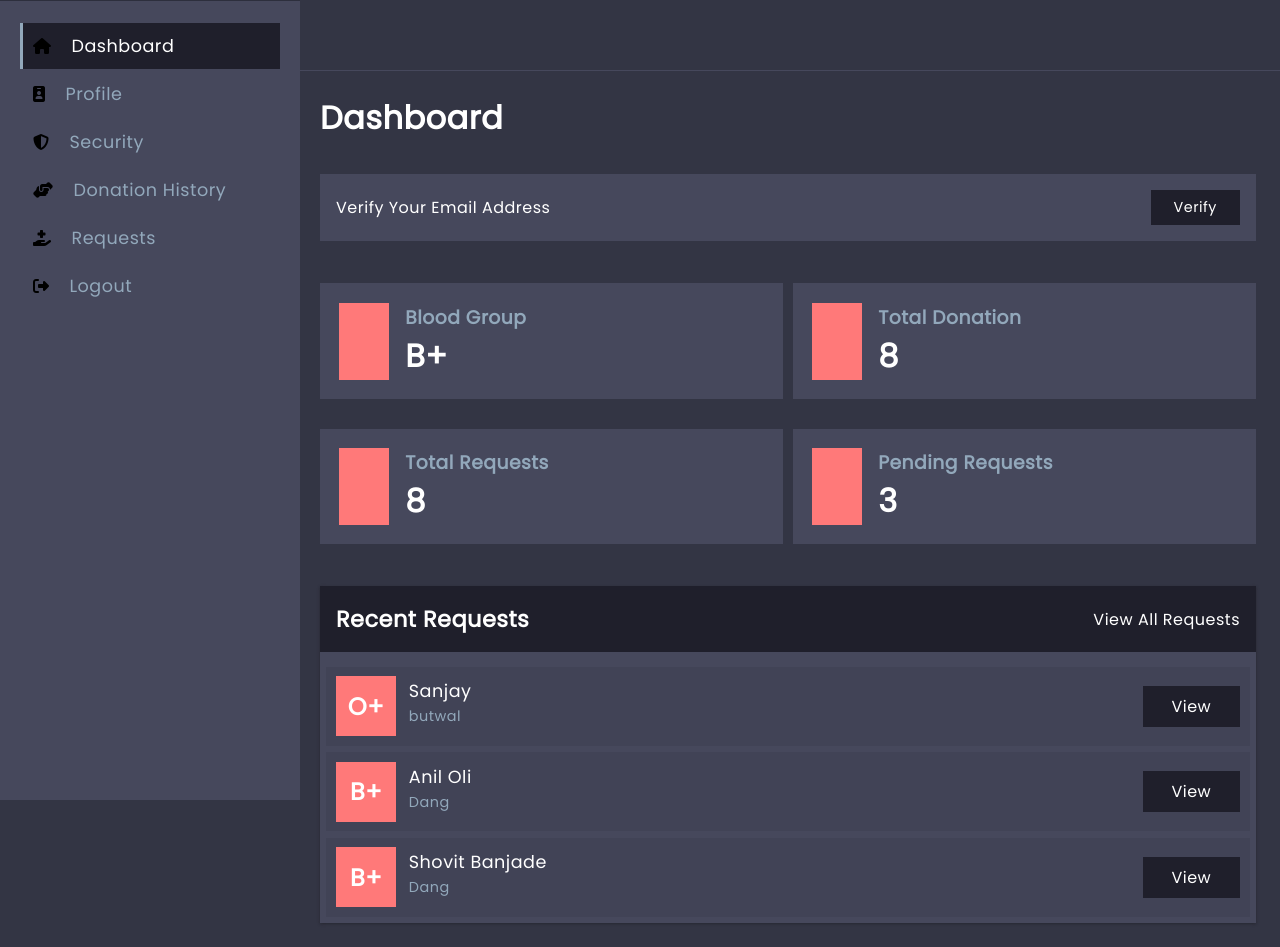
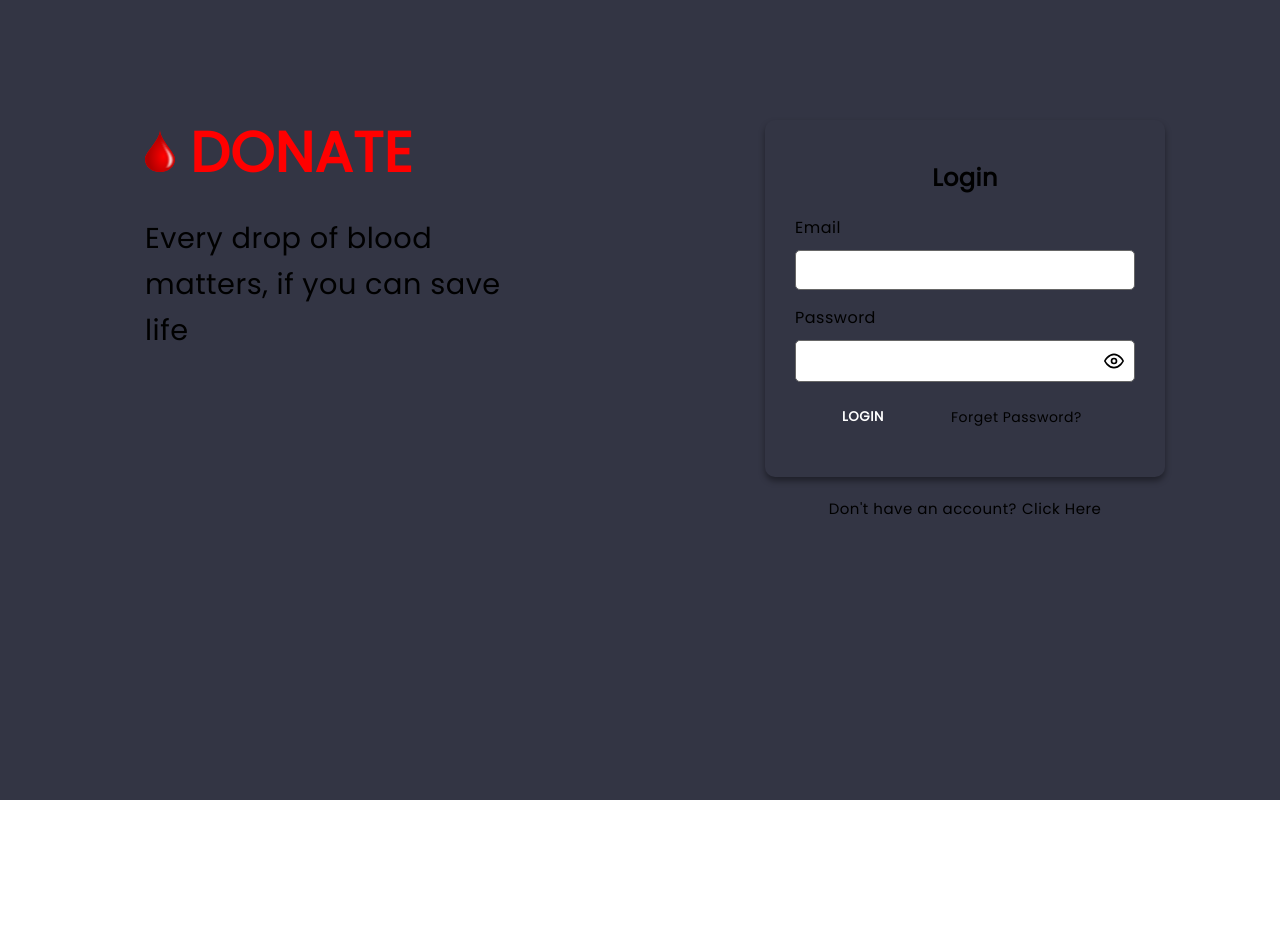
Before and after one commit to aniloli42/donate-blood-management-mern, a React (Create React App) app in the folder client/: page /login in a window 1280 px wide. Before the commit this address led to /. After the commit the page ends 800 px from the top, so only its background shows below. Built offline with nearby package versions, Linux system fonts and the light colour scheme; sample sign-in values are in the browser's storage.

Commit message:
chore: change the login logic

```diff
--- a/client/src/Actions/Auth.js
+++ b/client/src/Actions/Auth.js
@@ -1,4 +1,5 @@
 export const login = (history) => {
+	localStorage.setItem("profile", JSON.stringify({ name: "Anil Oli" }))
 	history.push("/")
 	return {
 		type: "LOGIN",
@@ -7,6 +8,7 @@ export const login = (history) => {
 
 export const logout = (history) => {
 	localStorage.clear()
+
 	history.push("/login")
 
 	return {
--- a/client/src/App.js
+++ b/client/src/App.js
@@ -1,28 +1,13 @@
-import React, { useEffect, useState } from "react"
-import { Route, Switch, useHistory } from "react-router-dom"
-import { useDispatch } from "react-redux"
+import React from "react"
+import { Route, Switch } from "react-router-dom"
 import "./Styles/App.css"
 
 import { Signup, Login, Forget, MainComponent } from "./Pages"
 import NotFound from "./Components/NotFound/NotFound"
 import OTP from "./Pages/OTP/OTP"
 import ChangePassword from "./Pages/ChangePassword/ChangePassword"
-import { login } from "./Actions/Auth"
 
 function App() {
-	const dispatch = useDispatch()
-	const history = useHistory()
-	const [isAuth, setIsAuth] = useState(localStorage.getItem("profile"))
-
-	useEffect(() => {
-		console.log(isAuth)
-		if (isAuth === null) return history.push("/login")
-
-		dispatch(login(history))
-
-		// eslint-disable-next-line
-	}, [dispatch, isAuth])
-
 	return (
 		<>
 			<Switch>
--- a/client/src/Pages/Login/Login.jsx
+++ b/client/src/Pages/Login/Login.jsx
@@ -4,11 +4,14 @@ import show from "../../Assets/Images/eye.svg"
 import hide from "../../Assets/Images/eye-off.svg"
 import { Link } from "react-router-dom"
 import { login } from "./../../Actions/Auth"
+
 import { useDispatch } from "react-redux"
+import { useHistory } from "react-router-dom"
 
 let inputData = { email: "", password: "" }
 
 const Login = () => {
+	const history = useHistory()
 	const dispatch = useDispatch()
 	const [formData, setformData] = useState(inputData)
 
@@ -35,68 +38,68 @@ const Login = () => {
 	const handleLogin = (e) => {
 		e.preventDefault()
 		console.log("cl")
-		dispatch(login())
+		dispatch(login(history))
 	}
 
 	return (
-		<div className="user-entry">
+		<div className='user-entry'>
 			{/* Brand Showcase */}
 
-			<div className="brand-showcase">
+			<div className='brand-showcase'>
 				{/* Brand Logo */}
-				<div className="brand-logo">
-					<img src={logo} alt="" />
+				<div className='brand-logo'>
+					<img src={logo} alt='' />
 					<h1>DONATE</h1>
 				</div>
-				<p className="brand-slogon">
+				<p className='brand-slogon'>
 					Every drop of blood matters, if you can save life
 				</p>
 			</div>
-			<div className="entry-form-div">
-				<form className="entry-form">
+			<div className='entry-form-div'>
+				<form className='entry-form'>
 					<h2>Login</h2>
-					<div className="entry-elements">
-						<label htmlFor="email">Email</label>
+					<div className='entry-elements'>
+						<label htmlFor='email'>Email</label>
 						<input
-							type="text"
-							name="email"
+							type='text'
+							name='email'
 							onChange={updateFormData}
 							value={formData.email}
-							id="email"
-							autoComplete="off"
+							id='email'
+							autoComplete='off'
 						/>
 					</div>
-					<div className="entry-elements">
-						<label htmlFor="password">Password</label>
-						<div className="group-entry-element">
+					<div className='entry-elements'>
+						<label htmlFor='password'>Password</label>
+						<div className='group-entry-element'>
 							<input
-								type="password"
-								name="password"
+								type='password'
+								name='password'
 								onChange={updateFormData}
 								ref={password}
-								id="password"
+								id='password'
 								value={formData.password}
-								autoComplete="off"
+								autoComplete='off'
 							/>
 							<img
 								src={show}
-								alt="show hide icon"
+								alt='show hide icon'
 								onClick={changePasswordType}
 							/>
 						</div>
 					</div>
 
-					<div className="entry-button">
-						<button type="submit" onClick={handleLogin}>
+					<div className='entry-button'>
+						<button type='submit' onClick={handleLogin}>
 							LOGIN
 						</button>
-						<Link to="/forget-password">Forget Password?</Link>
+						<Link to='/forget-password'>Forget Password?</Link>
 					</div>
 				</form>
 
-				<div className="entry-message">
+				<div className='entry-message'>
 					<p>Don't have an account?</p>
-					<Link to="/signup">Click Here</Link>
+					<Link to='/signup'>Click Here</Link>
 				</div>
 			</div>
 		</div>
--- a/client/src/Pages/MainComponent/MainComponent.jsx
+++ b/client/src/Pages/MainComponent/MainComponent.jsx
@@ -1,37 +1,47 @@
-import React from "react"
+import React, { useEffect } from "react"
 import "./maincomponent.css"
-import { Route, Switch, Redirect /* useParams */ } from "react-router-dom"
+import { Route, Switch, useHistory } from "react-router-dom"
 import { Header } from "../../Components"
 import Dashboard from "./../Dashboard/Dashboard"
 import Profile from "./../Profile/Profile"
 import Security from "./../Security/Security"
 import DonationHistory from "./../DonationHistory/DonationHistory"
 import Requests from "./../Requests/Requests"
-// import Pages from "../../Helper/Pages"
 
-import { useSelector } from "react-redux"
+import { useDispatch } from "react-redux"
+import { logout } from "./../../Actions/Auth"
 
 const MainComponent = () => {
-	const isAuth = useSelector((state) => state.Auth)
-	// const { slug } = useParams()
+	const dispatch = useDispatch()
+	const history = useHistory()
+
+	useEffect(() => {
+		const profile = localStorage.getItem("profile")
+
+		if (!profile) {
+			return dispatch(logout(history))
+		}
+
+		if (typeof profile !== "string") {
+			return dispatch(logout(history))
+		}
+	}, [dispatch, history])
 
 	return (
 		<>
-			{/* {Pages(slug) === false && <Redirect to="/page-not-found" />} */}
-			{!isAuth && <Redirect to="/" />}
 			<Header />
-			<div className="main-component">
+			<div className='main-component'>
 				<Switch>
-					<Route exact path="/" component={Dashboard} />
-					<Route exact key="profile" path="/profile" component={Profile} />
-					<Route exact key="security" path="/security" component={Security} />
+					<Route exact path='/' component={Dashboard} />
+					<Route exact key='profile' path='/profile' component={Profile} />
+					<Route exact key='security' path='/security' component={Security} />
 					<Route
 						exact
-						key="donation-history"
-						path="/donation-history"
+						key='donation-history'
+						path='/donation-history'
 						component={DonationHistory}
 					/>
-					<Route exact key="requests" path="/requests" component={Requests} />
+					<Route exact key='requests' path='/requests' component={Requests} />
 				</Switch>
 			</div>
 		</>
--- a/client/src/Reducers/Auth.js
+++ b/client/src/Reducers/Auth.js
@@ -1,10 +1,10 @@
-const Auth = (state = null, action) => {
+const Auth = (state = { Auth: false }, action) => {
 	switch (action.type) {
 		case "LOGIN":
-			return { ...state, ...action.payload }
+			return { ...state, Auth: true, profile: action.payload }
 
 		case "LOGOUT":
-			return (state = null)
+			return { Auth: false, profile: null }
 
 		default:
 			return state
--- a/client/src/Styles/scrollbar.css
+++ b/client/src/Styles/scrollbar.css
@@ -9,16 +9,14 @@
 ::-webkit-scrollbar-track {
 	background: var(--text-light);
 	margin-block: 0.3rem;
-	border-top-left-radius: 10px;
-	border-bottom-right-radius: 10px;
+	border-radius: 4px;
 	margin-inline: 1rem;
 }
 
 /* Handle */
 ::-webkit-scrollbar-thumb {
 	margin-inline: 1rem;
-	border-top-left-radius: 10px;
-	border-bottom-right-radius: 10px;
+	border-radius: 4px;
 
 	background: var(--text-gray);
 }
```
Also changed, not shown: client/package.json (indentation only).
